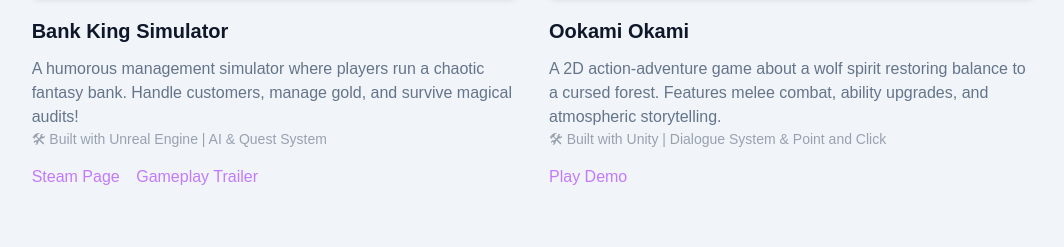
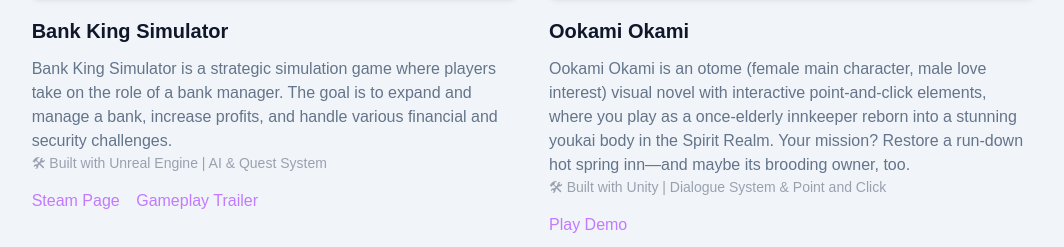
Before and after one commit to emilisa707/emilisa707.github.io, a website: page index.html in a window 1280 px wide. Shown: the part 1940-2187 px from the top of the page, without its empty margins (107-1171 px from the left). Drawn offline with Linux system fonts and the light colour scheme.

Commit message:
Update index.html

```diff
--- a/index.html
+++ b/index.html
@@ -172,7 +172,7 @@
                     </div>
                     <h3 class="font-semibold text-xl text-dark mt-5 mb-3 dark:text-white">Bank King Simulator</h3>
                     <p class="font-medium text-base text-secondary">
-                        A humorous management simulator where players run a chaotic fantasy bank. Handle customers, manage gold, and survive magical audits!
+                       Bank King Simulator is a strategic simulation game where players take on the role of a bank manager. The goal is to expand and manage a bank, increase profits, and handle various financial and security challenges.
                     </p>
                     <p class="text-sm text-gray-400 mb-4">🛠 Built with Unreal Engine | AI & Quest System</p>
                     <div class="space-x-3">
@@ -188,7 +188,7 @@
                     </div>
                     <h3 class="font-semibold text-xl text-dark mt-5 mb-3 dark:text-white">Ookami Okami</h3>
                     <p class="font-medium text-base text-secondary">
-                        A 2D action-adventure game about a wolf spirit restoring balance to a cursed forest. Features melee combat, ability upgrades, and atmospheric storytelling.
+                        Ookami Okami is an otome (female main character, male love interest) visual novel with interactive point-and-click elements, where you play as a once-elderly innkeeper reborn into a stunning youkai body in the Spirit Realm. Your mission? Restore a run-down hot spring inn—and maybe its brooding owner, too.
                     </p>
                     <p class="text-sm text-gray-400 mb-4">🛠 Built with Unity | Dialogue System & Point and Click</p>
                     <div class="space-x-3">
@@ -242,9 +242,7 @@
                     <h4 class="font-semibold text-lg text-primary mb-2">Blog</h4>
                     <h2 class="font-bold text-white text-3xl mb-4 dark:text-dark">Unreal Project</h2>
                     <p class="font-medium text-md text-secondary">
-                        A collection of gameplay prototypes and mini projects developed using Unreal Engine, showcasing my understanding of core game programming concepts, blueprint scripting, and level design. Each project was built as part of my learning process through Udemy courses, focusing on different gameplay mechanics such as combat systems, puzzle interactions, physics simulations, and platforming challenges.
-
-These projects demonstrate my ability to translate design ideas into functional gameplay features, implement responsive controls, and build interactive environments with attention to player experience and technical execution.
+                        A collection of gameplay prototypes and mini projects developed using Unreal Engine, showcasing my understanding of core game programming concepts, blueprint scripting, and level design. Each project was built as part of my learning process through Udemy courses, focusing on different gameplay mechanics such as combat systems, puzzle interactions, physics simulations, and platforming challenges. These projects demonstrate my ability to translate design ideas into functional gameplay features, implement responsive controls, and build interactive environments with attention to player experience and technical execution.
                     </p>
                 </div>
             </div>
```
